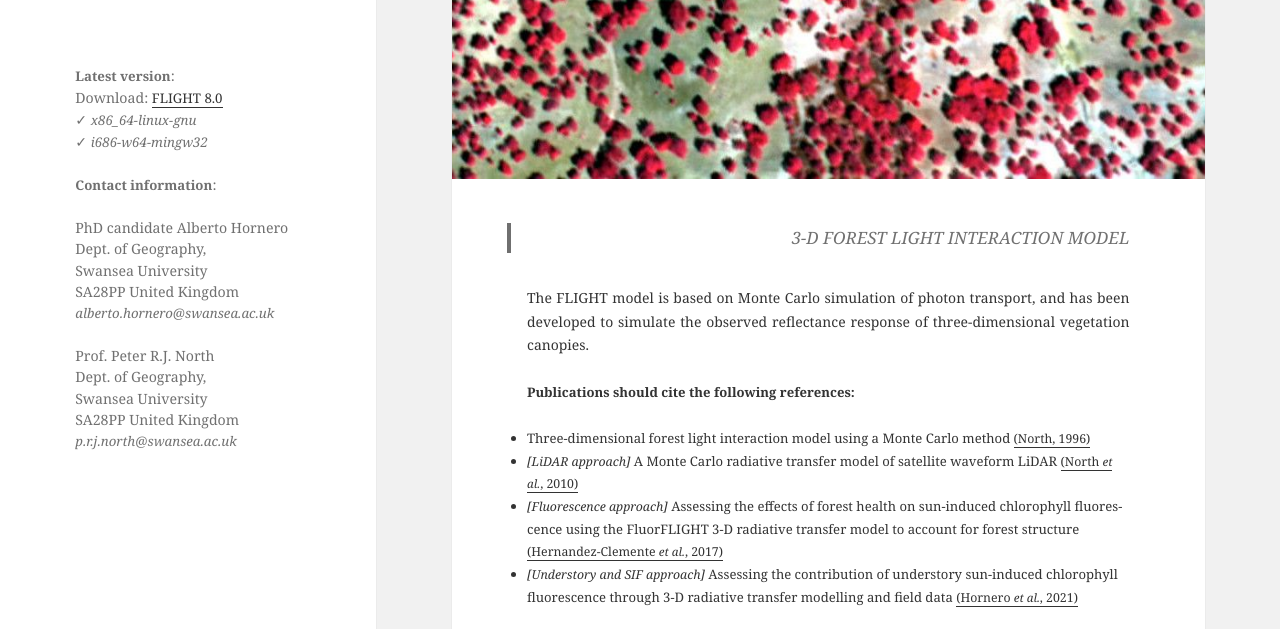
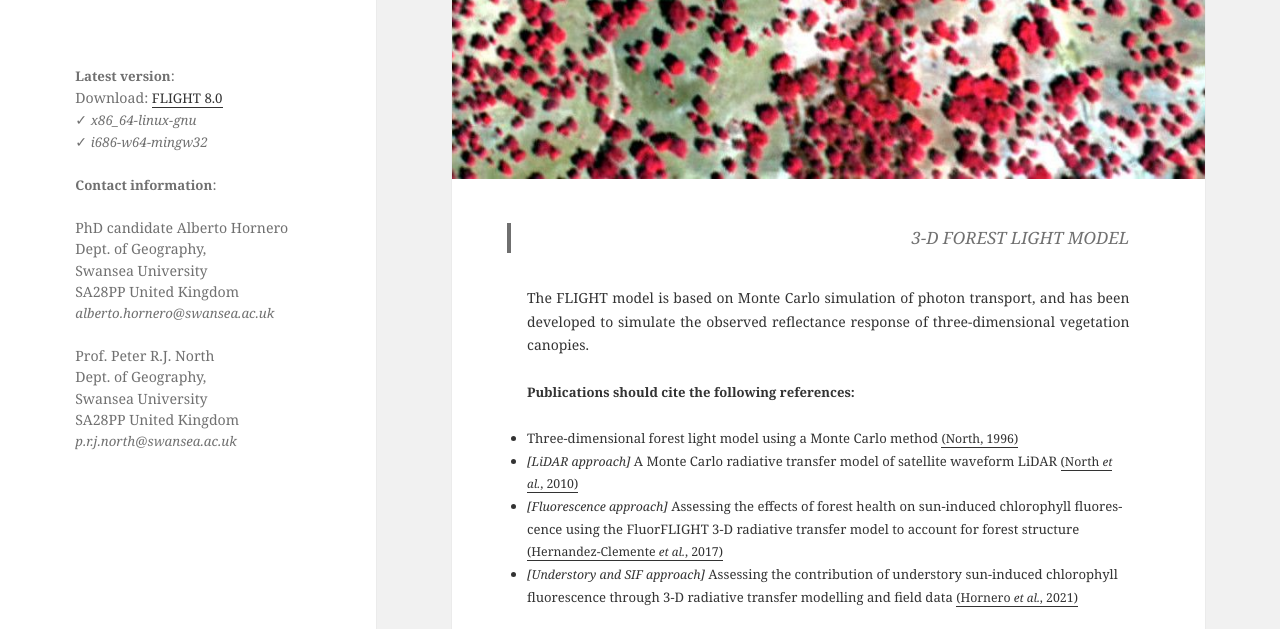
Before and after one commit to FLIGHT-RTM/FLIGHT-RTM.github.io, a plain HTML site: page index.html in a window 1280 px wide. Shown: the part 141-770 px from the top of the page. Drawn offline with Linux system fonts and the light colour scheme.

Commit message:
Update index.html

```diff
--- a/index.html
+++ b/index.html
@@ -10,7 +10,7 @@
 	<title>FLIGHT - Radiative Transfer Model</title>
 	<link rel="shortcut icon" href="assets/favicon.png" />
 
-	<meta name="description" content="Forest LIGHT interaction model"/>
+	<meta name="description" content="Forest LIGHT model"/>
 	<meta name="robots" content="noodp"/>
 	<link rel="canonical" href="index.html" />
 
@@ -69,12 +69,12 @@
 
 					<div class="entry-content">
 						<blockquote>
-							<p style="text-align: right;">3-D FOREST LIGHT INTERACTION MODEL</p>
+							<p style="text-align: right;">3-D FOREST LIGHT MODEL</p>
 						</blockquote>
 						<p style="text-align: justify;">The FLIGHT model is based on Monte Carlo simulation of photon transport, and has been developed to simulate the observed reflectance response of three-dimensional vegetation canopies.</p>
 						<p><strong>Publications should cite the following references:</strong>
 						<ul>
-							<li>Three-dimensional forest light interaction model using a Monte Carlo method <a href="https://ieeexplore.ieee.org/document/508411">(North, 1996)</a></li>
+							<li>Three-dimensional forest light model using a Monte Carlo method <a href="https://ieeexplore.ieee.org/document/508411">(North, 1996)</a></li>
 							<li><em>[LiDAR approach]</em> A Monte Carlo radiative transfer model of satellite waveform LiDAR <a href="https://doi.org/10.1080/01431160903380664">(North <em>et al.</em>, 2010)</a></li>
 							<li><em>[Fluorescence approach]</em>&nbsp;Assessing the effects of forest health on sun-induced chlorophyll fluorescence using the FluorFLIGHT 3-D radiative transfer model to account for forest structure <a href="https://doi.org/10.1016/j.rse.2017.02.012">(Hernandez-Clemente <em>et al.</em>, 2017)</a></li>
 							<li><em>[Understory and SIF approach]</em>&nbsp;Assessing the contribution of understory sun-induced chlorophyll fluorescence through 3-D radiative transfer modelling and field data <a href="https://doi.org/10.1016/j.rse.2020.112195">(Hornero <em>et al.</em>, 2021)</a></li>
```
